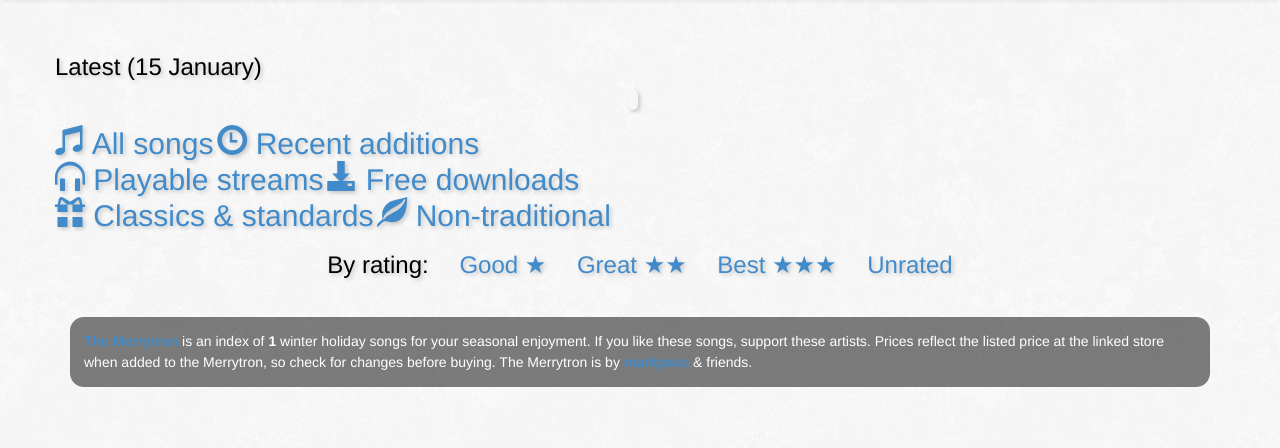
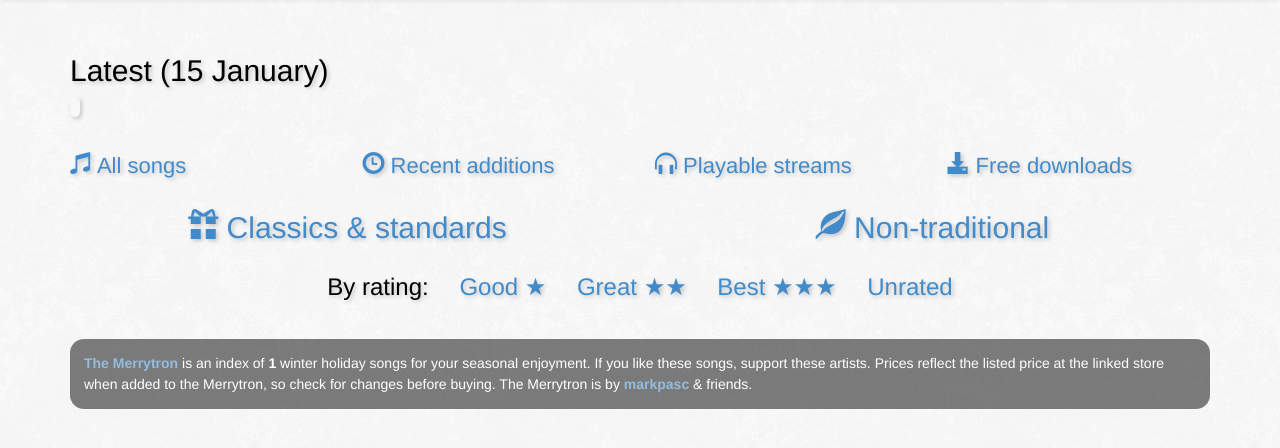
Before and after one commit to markpasc/merrytron, a Django app: template holiday/templates/home.html in a window 1280 px wide. Shown: the part 51-499 px from the top of the page. Run offline with Django 3.2, Linux system fonts and the light colour scheme; the template is opened without the code that fills it: most values are stand-ins (such as "Sample title", 1, 10 or a date in 2020); some libraries are stand-ins or nearby versions.

Commit message:
Fix home page

```diff
--- a/holiday/static/style.css
+++ b/holiday/static/style.css
@@ -57,10 +57,6 @@ img.cover {
     float: left;
 }
 
-h2 {
-    margin: 0;
-}
-
 h1, h2 {
     display: inline-block;
     vertical-align: bottom;
@@ -105,7 +101,7 @@ h1, h2, h3 {
 #pages {
     font-size: 1.2em;
     text-align: center;
-    margin: 2em 0 0;
+    margin: 0;
     clear: left;
 }
 
@@ -146,13 +142,19 @@ h1, h2, h3 {
     line-height: 1.5em;
 }
 
+#foot a {
+    color: #92bce0;
+}
 #foot a:hover {
     color: inherit;
 }
 
-#latest-albums, .category {
-    text-align: center;
+h2.col-md-3 { font-size: 2.2rem; }
+h2.col-md-6 { text-align: center; }
+.category, .category a {
+    white-space: nowrap;
 }
+h3.rating-category { text-align: center; }
 .rating-category a {
     display: inline-block;
     margin: 0 0 0 1em;
--- a/holiday/templates/home.html
+++ b/holiday/templates/home.html
@@ -5,47 +5,37 @@
 {% block content %}
 
     <div id="first-row" class="row">
-        <h3 class="span6">Latest ({{ latest_date|date:"j F" }})</h3>
-        <div id="latest-albums" class="span12">
-            {% for album in albums %}
-                {% with album.artwork as art %}
-                    <a href="{% url 'album' slug=album.slug %}" title="{{ album.title }}"><img class="cover" src="{{ art.url }}" width="{{ art.width }}" height="{{ art.height }}" alt=""></a>
-                {% endwith %}
-            {% endfor %}
-        </div>
+        <h2 class="col-md-12">Latest ({{ latest_date|date:"j F" }})</h3>
+        {% for album in albums %}
+            {% with album.artwork as art %}
+                <a class="col-md-3" href="{% url 'album' slug=album.slug %}" title="{{ album.title }}"><img class="cover" src="{{ art.url }}" width="{{ art.width }}" height="{{ art.height }}" alt=""></a>
+            {% endwith %}
+        {% endfor %}
     </div>
+
     <div class="row">
-        <h2 class="category span6">
-            <a href="{% url 'alpha' %}"><span class="glyphicon glyphicon-music"></span></a>
-            <a href="{% url 'alpha' %}">All songs</a>
+        <h2 class="category col-md-3">
+            <a href="{% url 'alpha' %}"><span class="glyphicon glyphicon-music"></span> All songs</a>
         </h2>
-        <h2 class="category span6">
-            <a href="{% url 'recent' %}"><span class="glyphicon glyphicon-time"></span></a>
-            <a href="{% url 'recent' %}">Recent additions</a>
+        <h2 class="category col-md-3">
+            <a href="{% url 'recent' %}"><span class="glyphicon glyphicon-time"></span> Recent additions</a>
+        </h2>
+        <h2 class="category col-md-3">
+            <a href="{% url 'playable' %}"><span class="glyphicon glyphicon-headphones"></span> Playable streams</a>
+        </h2>
+        <h2 class="category col-md-3">
+            <a href="{% url 'download' %}"><span class="glyphicon glyphicon-download-alt"></span> Free downloads</a>
+        </h2>
+        <h2 class="category col-md-6">
+            <a href="{% url 'classics' %}"><span class="glyphicon glyphicon-gift"></span> Classics &amp; standards</a>
+        </h2>
+        <h2 class="category col-md-6">
+            <a href="{% url 'nontrad' %}"><span class="glyphicon glyphicon-leaf"></span> Non-traditional</a>
         </h2>
     </div>
+
     <div class="row">
-        <h2 class="category span6">
-            <a href="{% url 'playable' %}"><span class="glyphicon glyphicon-headphones"></span></a>
-            <a href="{% url 'playable' %}">Playable streams</a>
-        </h2>
-        <h2 class="category span6">
-            <a href="{% url 'download' %}"><span class="glyphicon glyphicon-download-alt"></span></a>
-            <a href="{% url 'download' %}">Free downloads</a>
-        </h2>
-    </div>
-    <div class="row">
-        <h2 class="category span6">
-            <a href="{% url 'classics' %}"><span class="glyphicon glyphicon-gift"></span></a>
-            <a href="{% url 'classics' %}">Classics &amp; standards</a>
-        </h2>
-        <h2 class="category span6">
-            <a href="{% url 'nontrad' %}"><span class="glyphicon glyphicon-leaf"></span></a>
-            <a href="{% url 'nontrad' %}">Non-traditional</a>
-        </h2>
-    </div>
-    <div class="row">
-        <h3 class="category rating-category span12">
+        <h3 class="category rating-category col-md-12">
             By rating:
             <a href="{% url 'rated' rated="good" %}">Good ★</a>
             <a href="{% url 'rated' rated="great" %}">Great ★★</a>
--- a/holiday/views.py
+++ b/holiday/views.py
@@ -8,7 +8,7 @@ from holiday.models import Artist, Album, Classic, Song
 
 class HomeView(ListView):
 
-    queryset = Album.objects.exclude(artwork='').order_by('-id')[:5]
+    queryset = Album.objects.exclude(artwork='').order_by('-id')[:4]
     context_object_name = 'albums'
     template_name = 'home.html'
 
```
